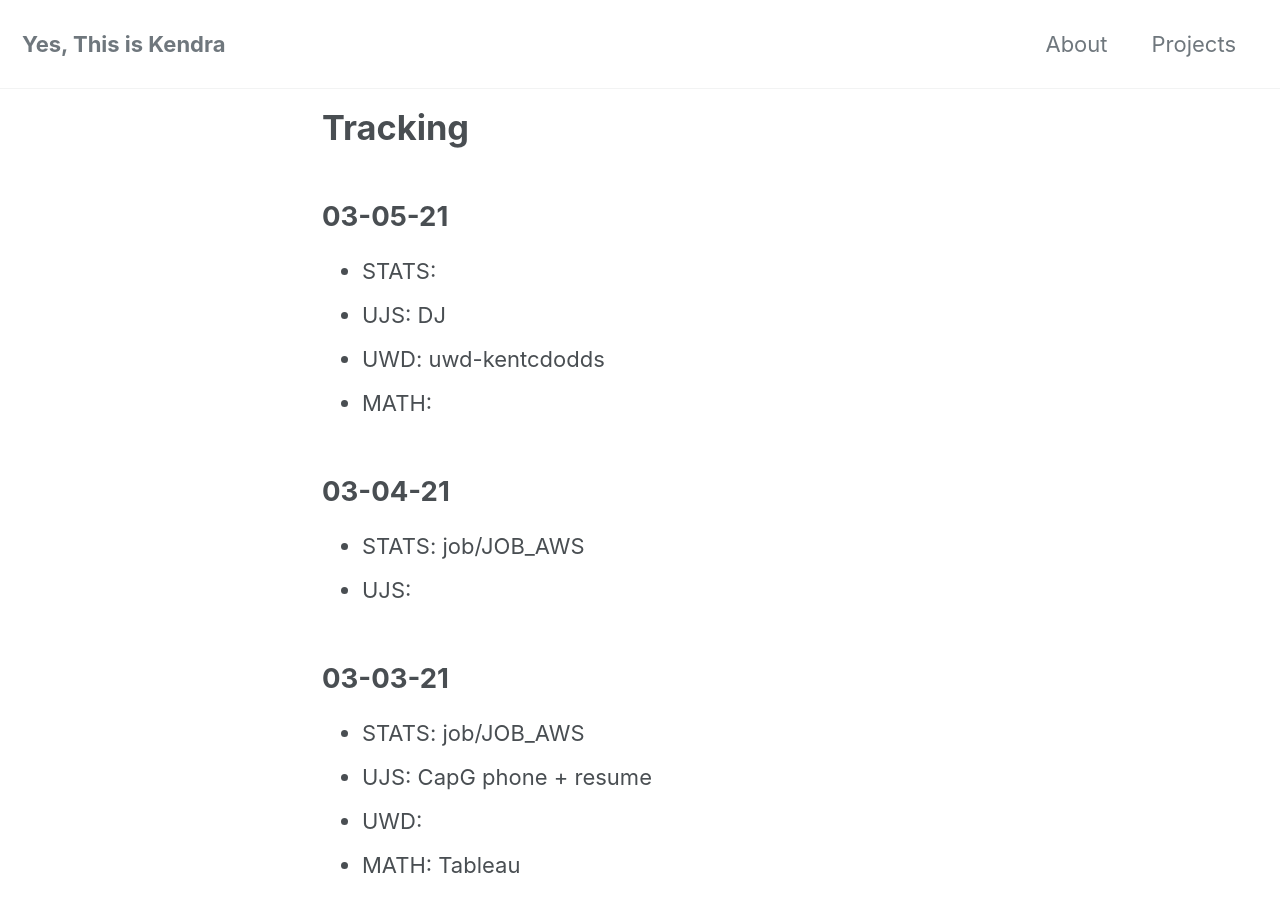
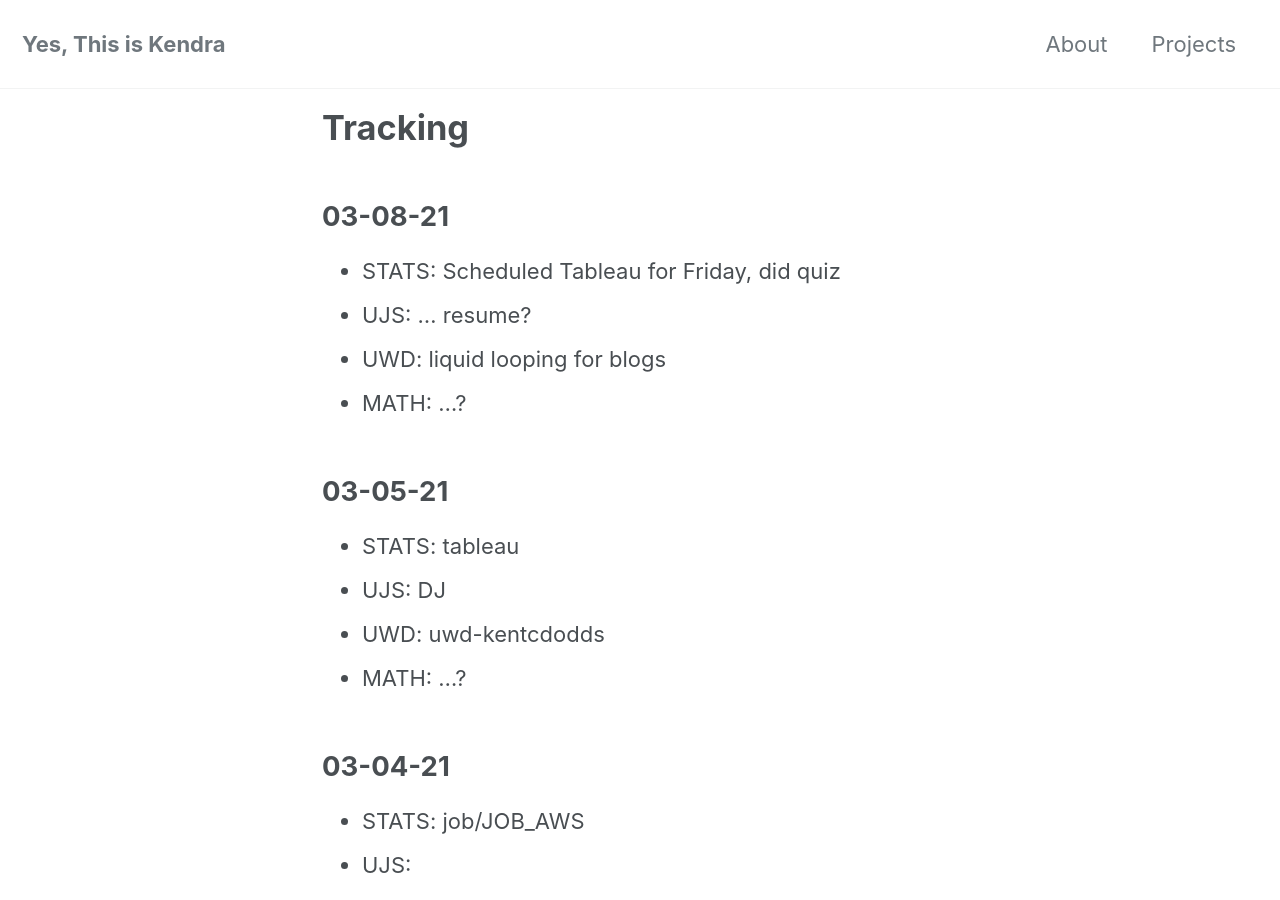
Before and after one commit to yesthisiskendra/yesthisiskendra.github.io, a Jekyll site: the page built from _pages/tracking.md, in a window 1280 px wide and 900 px high. Built offline with Jekyll 4.4.1, drawn with Linux system fonts in a browser that asks for light colours; cached includes are drawn as plain includes; nearby versions of some CDN libraries.

Commit message:
Add tracking

```diff
--- a/_pages/tracking.md
+++ b/_pages/tracking.md
@@ -4,12 +4,19 @@ title: 'Tracking'
 permalink: /tracking/
 ---
 
+## 03-08-21
+
+- STATS: Scheduled Tableau for Friday, did quiz
+- UJS: ... resume?
+- UWD: liquid looping for blogs
+- MATH: ...?
+
 ## 03-05-21
 
-- STATS:
+- STATS: tableau
 - UJS: DJ
 - UWD: uwd-kentcdodds
-- MATH:
+- MATH: ...?
 
 ## 03-04-21
 
```
